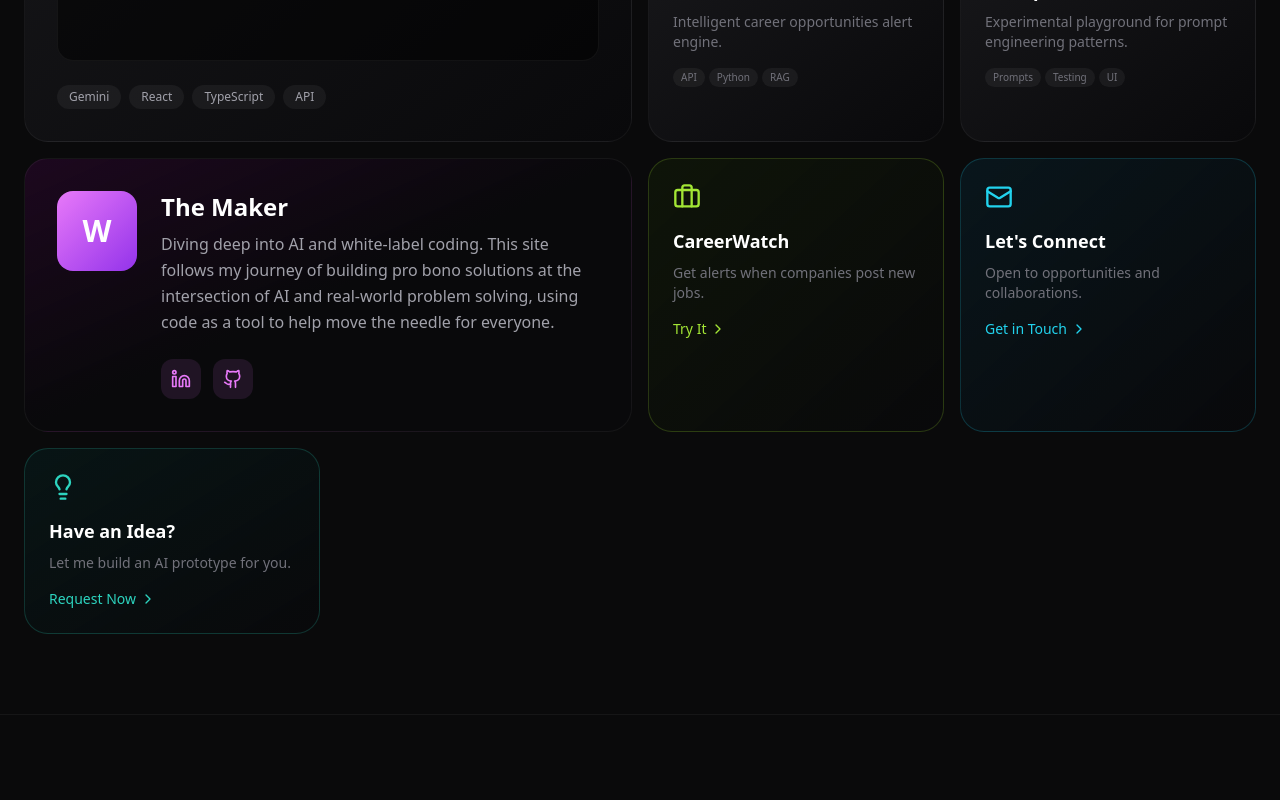
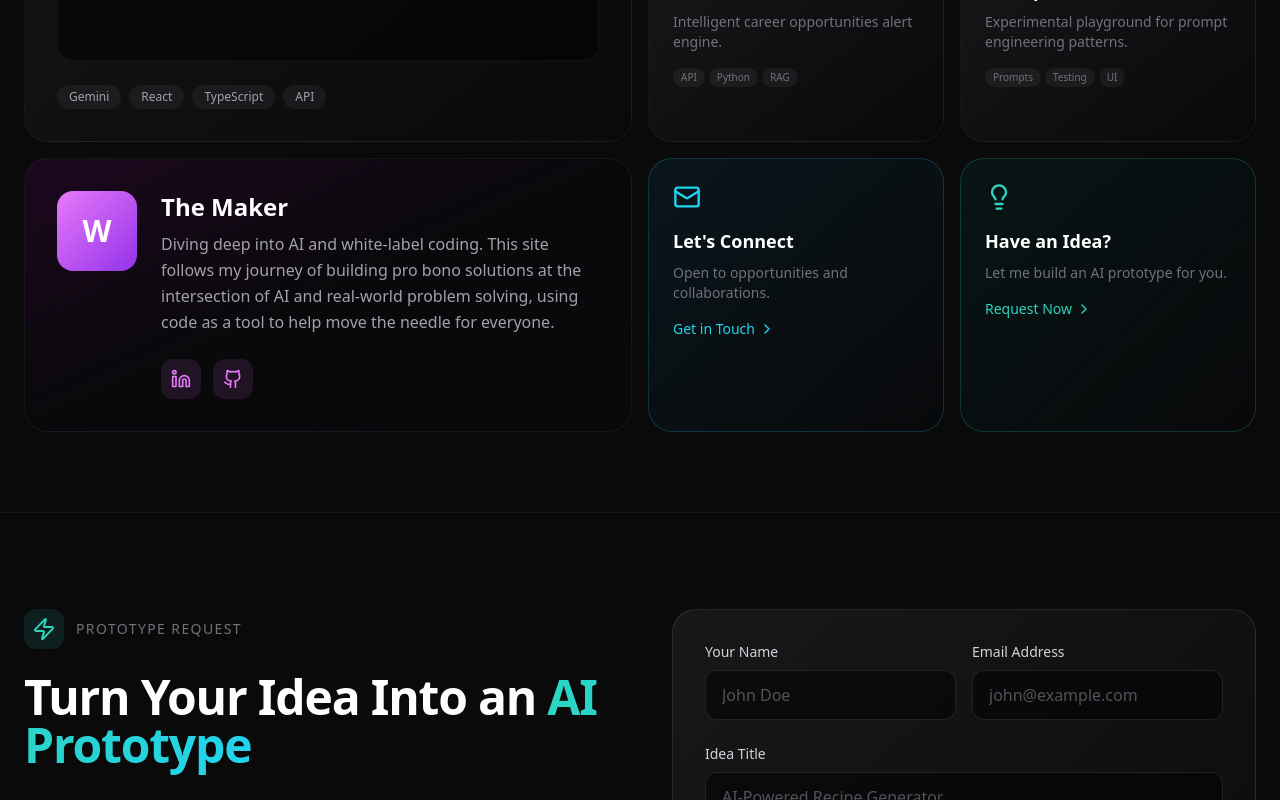
Before and after one commit to gordianknot-legacy/my-sandbox, a Next.js app: page / in a window 1280 px wide. Shown: the part 973-1773 px from the top of the page. Built offline with nearby package versions, Linux system fonts and the light colour scheme.

Commit message:
Update Careerwatch card

```diff
--- a/app/page.tsx
+++ b/app/page.tsx
@@ -316,19 +316,6 @@ export default function Home() {
               </div>
             </div>
 
-            {/* CareerWatch Card */}
-            <a href="https://careerwatch.whybe.ai"
-               target="_blank"
-               rel="noopener noreferrer"
-               className="group rounded-3xl bg-gradient-to-br from-lime-950/30 to-zinc-950 border border-lime-400/20 p-6 hover:border-lime-400/40 transition-all duration-500 cursor-pointer block">
-              <Briefcase className="text-lime-400 mb-4" size={28} />
-              <h3 className="font-bold text-lg mb-2">CareerWatch</h3>
-              <p className="text-sm text-zinc-500 mb-4">Get alerts when companies post new jobs.</p>
-              <div className="flex items-center gap-1 text-lime-400 text-sm font-medium group-hover:gap-2 transition-all">
-                Try It <ChevronRight size={16} />
-              </div>
-            </a>
-
             {/* Contact Card */}
             <a href="mailto:g.anirudh.sharma@gmail.com" className="group rounded-3xl bg-gradient-to-br from-cyan-950/30 to-zinc-950 border border-cyan-400/20 p-6 hover:border-cyan-400/40 transition-all duration-500 cursor-pointer block">
               <Mail className="text-cyan-400 mb-4" size={28} />
```
